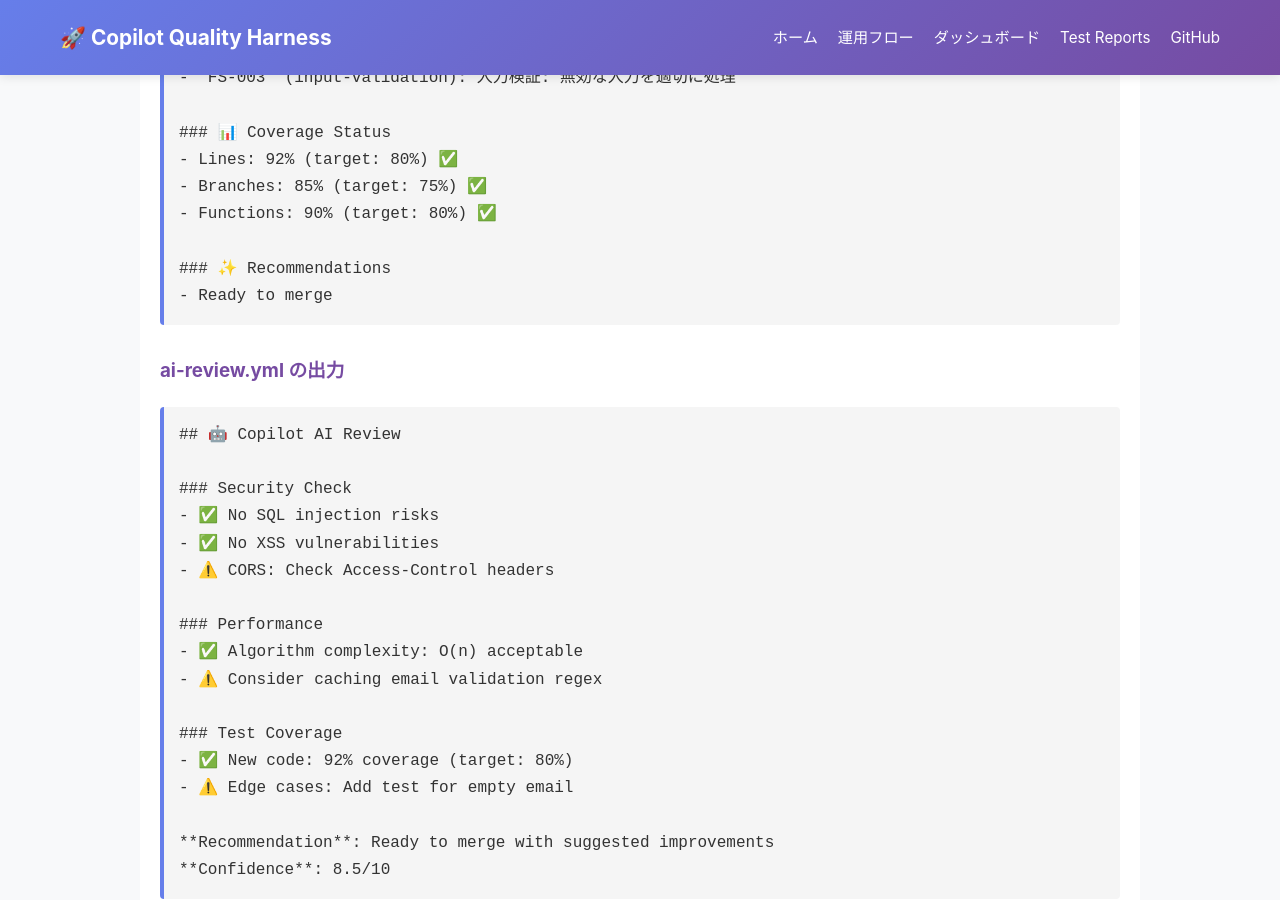
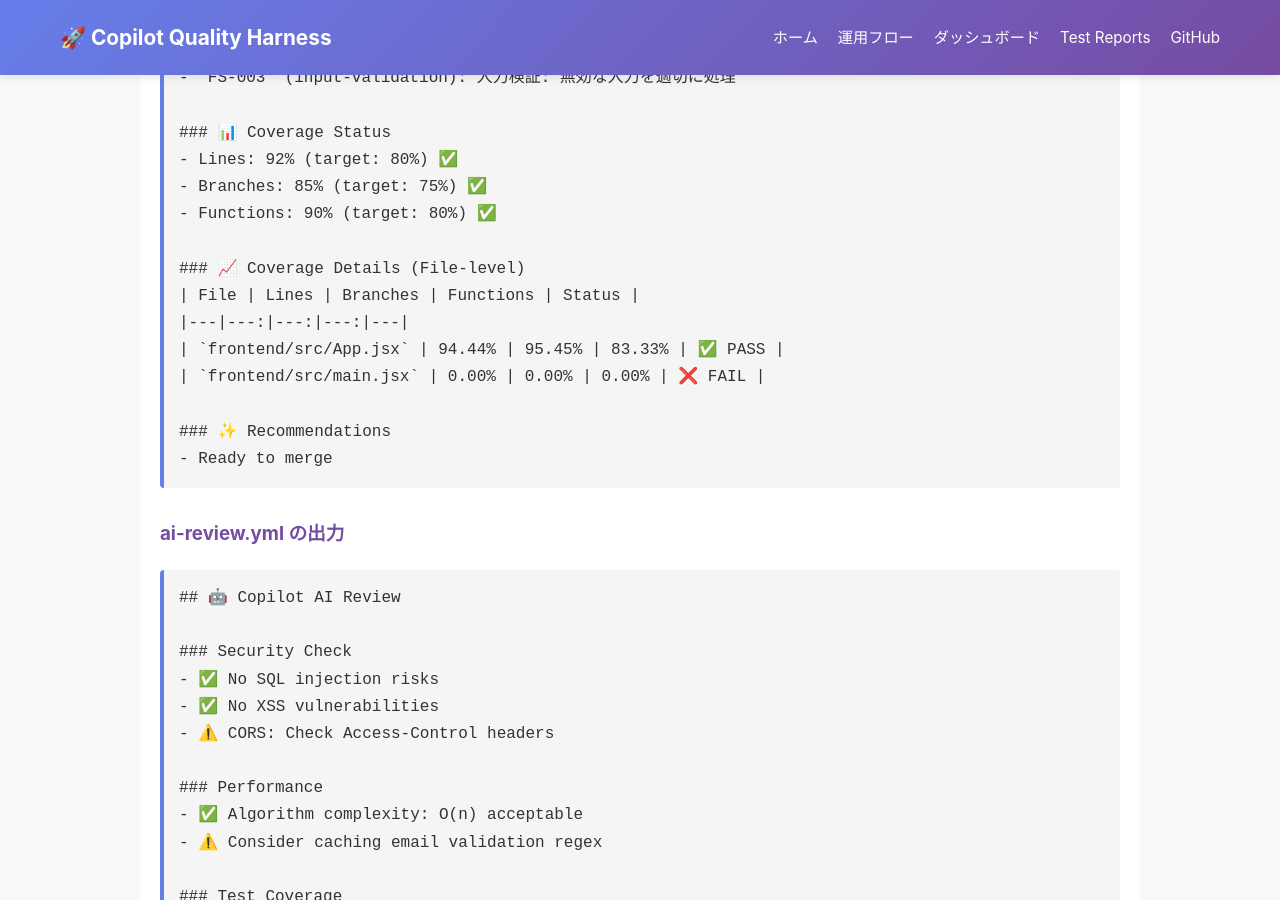
Before and after one commit to cocomomojo/copilot-quality-harness, a Jekyll site: the page built from README.md, in a window 1280 px wide and 900 px high, scrolled down 6200 px. Built offline with Jekyll 4.4.1, drawn with Linux system fonts in a browser that asks for light colours; our own code applies the rules of GitHub Pages for plain Markdown files.

Commit message:
feat: add file-level coverage visibility to quality report (#43)
- ingest coverage-report artifacts in quality-report-pr workflow
- render file-level coverage table with PASS/FAIL and source links
- include non-pass coverage file count in PR report

Co-authored-by: Copilot <223556219+Copilot@users.noreply.github.com>

```diff
--- a/README.md
+++ b/README.md
@@ -205,6 +205,12 @@ graph LR
 - Lines: 92% (target: 80%) ✅
 - Branches: 85% (target: 75%) ✅
 - Functions: 90% (target: 80%) ✅
+
+### 📈 Coverage Details (File-level)
+| File | Lines | Branches | Functions | Status |
+|---|---:|---:|---:|---|
+| `frontend/src/App.jsx` | 94.44% | 95.45% | 83.33% | ✅ PASS |
+| `frontend/src/main.jsx` | 0.00% | 0.00% | 0.00% | ❌ FAIL |
 
 ### ✨ Recommendations
 - Ready to merge
```
Also changed, not shown: docs/OPERATION_FLOW.md (+6 -0 lines), .github/workflows/quality-report-pr.yml.
